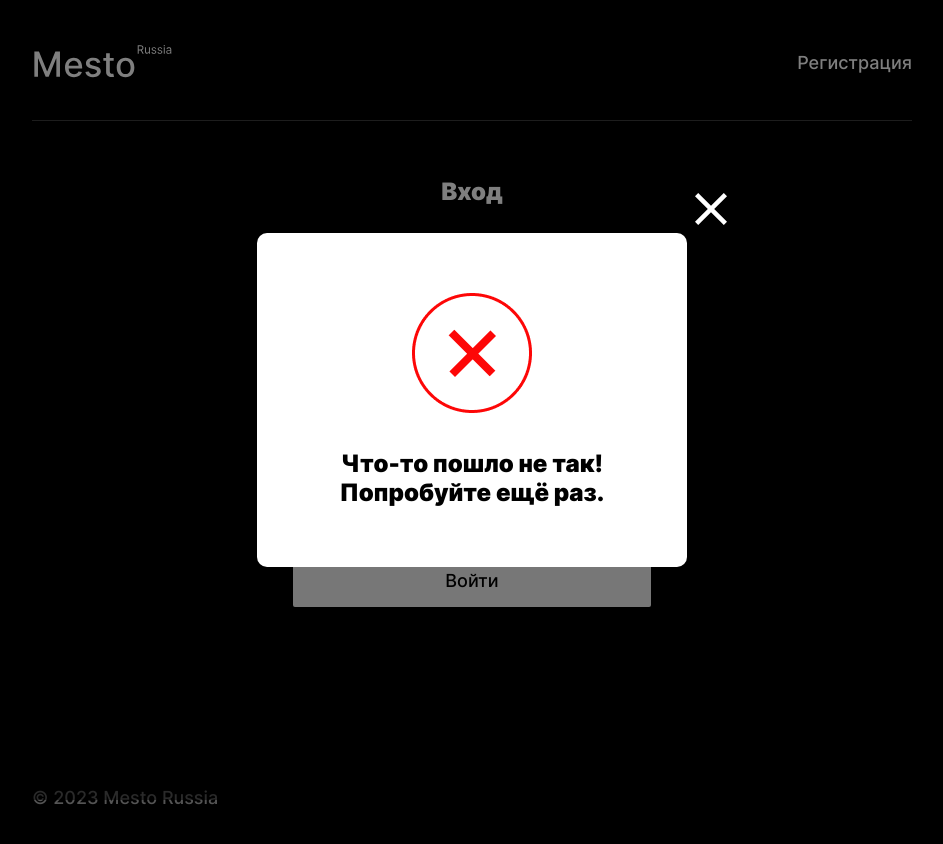
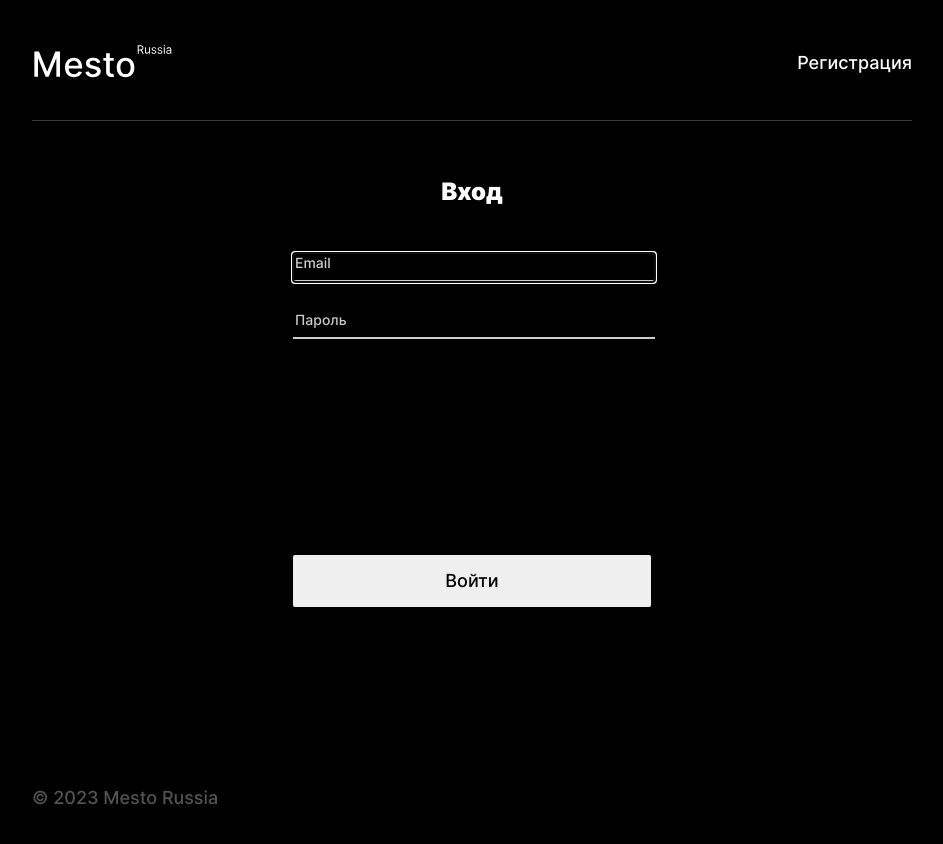
Before and after one commit to jsapro/react-mesto-auth, a React (Create React App) app: page /sign-in in a window 1280 px wide. Shown: the top 844 px of the page, without its empty margins (168-1111 px from the left). Built offline with nearby package versions, Linux system fonts and the light colour scheme; no server answers.

Commit message:
add focus on first input on sign

```diff
--- a/src/components/AuthForm.jsx
+++ b/src/components/AuthForm.jsx
@@ -1,7 +1,13 @@
-import React from "react";
+import React, { useEffect, useRef } from "react";
 import { Link } from "react-router-dom";
 
 const AuthForm = ({ formName, buttonText, invitationText }) => {
+  const inputRef = useRef();
+
+  useEffect(() => {
+    inputRef.current.focus()
+  }, [])
+
   return (
     <section className="auth">
       <h1 className="auth__name">{formName}</h1>
@@ -10,6 +16,7 @@ const AuthForm = ({ formName, buttonText, invitationText }) => {
           className="auth__input auth__input_email"
           type="email"
           placeholder="Email"
+          ref={inputRef}
         />
         <input
           className="auth__input auth__input_password"
@@ -22,7 +29,9 @@ const AuthForm = ({ formName, buttonText, invitationText }) => {
       </form>
       <div className="auth__invitation-wrapper">
         <p className="auth__invitation-text">{invitationText}</p>
-        <Link className="auth__invitation-link" to="/sign-in">{invitationText ? "Войти" : ""}</Link>
+        <Link className="auth__invitation-link" to="/sign-in">
+          {invitationText ? "Войти" : ""}
+        </Link>
       </div>
     </section>
   );
--- a/src/components/Header.jsx
+++ b/src/components/Header.jsx
@@ -21,7 +21,7 @@ export default function Header() {
       {location.pathname === "/" && (
         <div className="header__info-wrapper">
           <p className="header__email">email-20@yandex.ru</p>
-          <NavLink to="/sign-up" className="header__navlink">
+          <NavLink to="/sign-in" className="header__navlink">
             Выйти
           </NavLink>
         </div>
--- a/src/components/Login.jsx
+++ b/src/components/Login.jsx
@@ -14,7 +14,7 @@ const Login = () => {
           Вы успешно зарегистрировались!
         </InfoTooltip>
       )}
-      {1 && (
+      {0 && (
         <InfoTooltip img={authFailImg}>
           Что-то пошло не так! Попробуйте ещё раз.
         </InfoTooltip>
```
